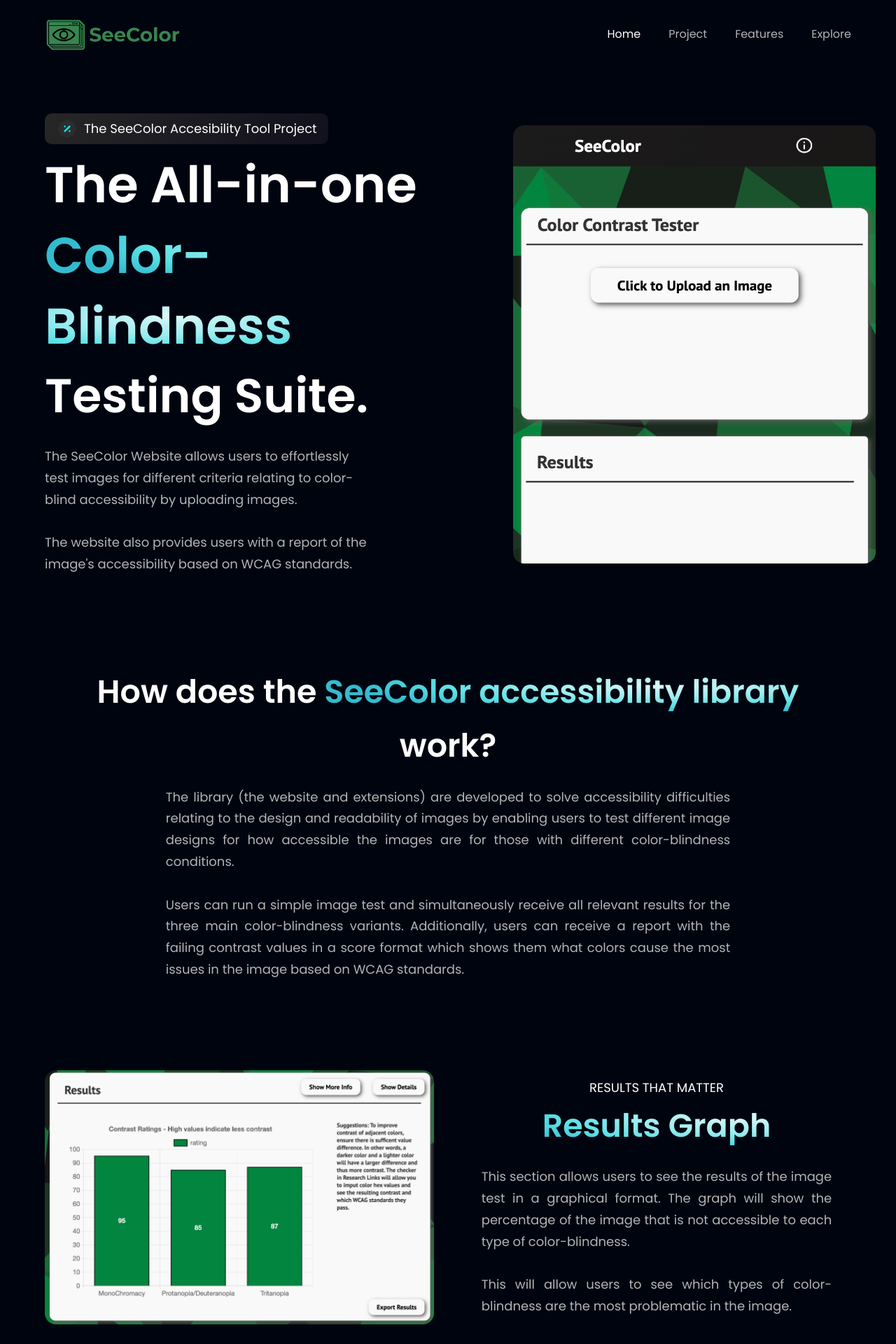
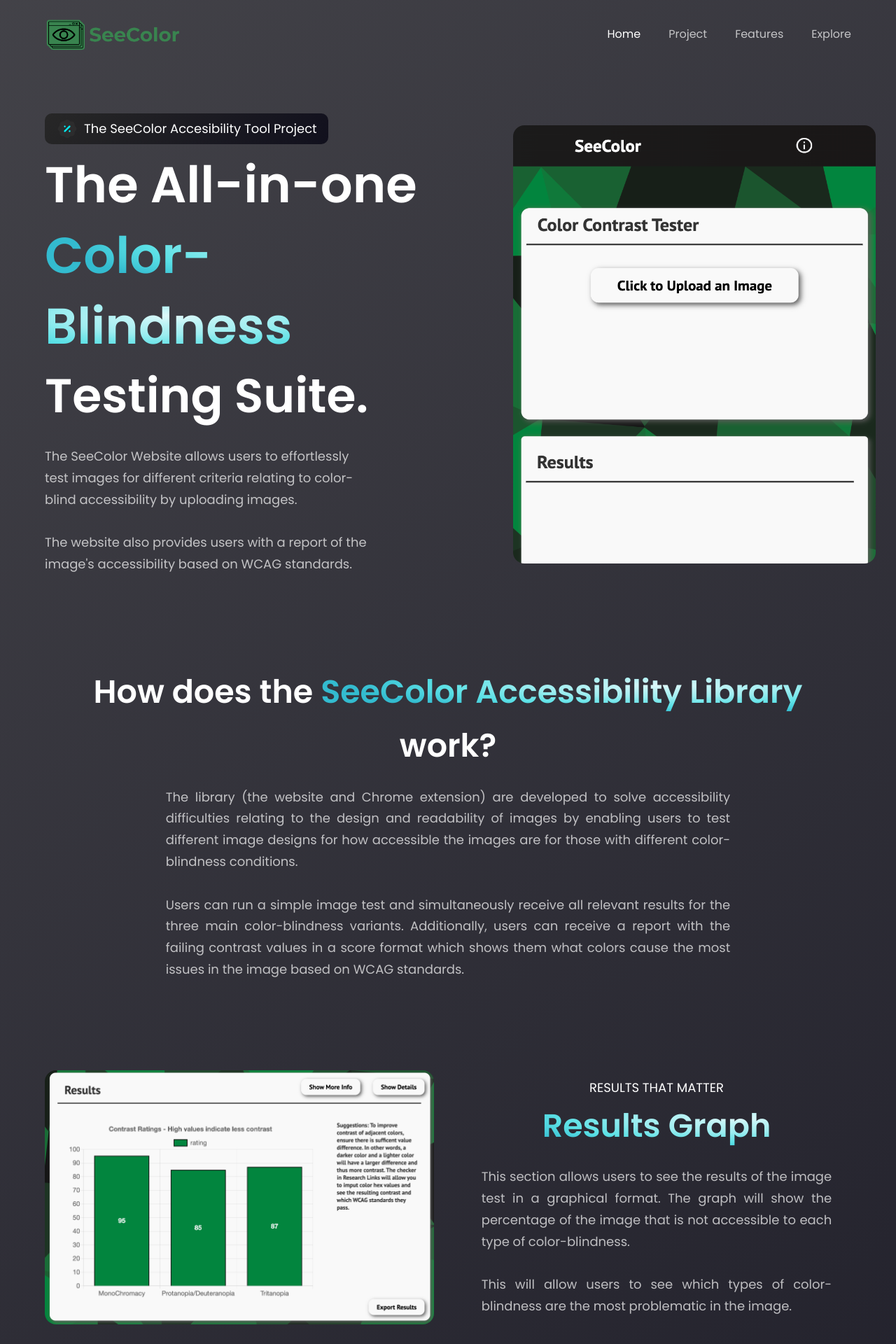
Before and after one commit to wajdialjedaani/SeeColor-Info, a React (Vite) app: page / in a window 1280 px wide. Shown: the top 1920 px of the page at 70% size. Built offline with nearby package versions, Linux system fonts and the light colour scheme; the HTML template or start-up script is replaced by a standard one.

Commit message:
Visual changes & grammar changes

```diff
--- a/src/App.jsx
+++ b/src/App.jsx
@@ -2,20 +2,21 @@
 import { TextToSpeech, Project, ContentAdjustments, DisplayAdjustments, Footer, Navbar, Home, Explore } from "./components";
 
 const App = () => (
-  <div className="bg-primary w-full overflow-hidden">
+  <div className="bg">
+    <div className=" w-full overflow-hidden">
       <div className={`${styles.paddingX} ${styles.flexCenter}`}>
         <div className={`${styles.boxWidth}`}>
           <Navbar />
         </div>
       </div>
 
-    <div className={`bg-primary ${styles.flexStart}`}>
+      <div className={`${styles.flexStart}`}>
         <div className={`${styles.boxWidth}`}>
           <Home />
         </div>
       </div>
 
-    <div className={`bg-primary ${styles.paddingX} ${styles.flexCenter}`}>
+      <div className={`${styles.paddingX} ${styles.flexCenter}`}>
         <div className={`${styles.boxWidth}`}>
           <Project />
           <TextToSpeech />
@@ -26,6 +27,7 @@
         </div>
       </div>
     </div>
+  </div>
 );
 
 export default App;
--- a/src/components/Button.jsx
+++ b/src/components/Button.jsx
@@ -2,7 +2,7 @@
 
 const Button = ({ styles }) => (
   <button type="button" className={`py-4 px-6 font-poppins font-medium text-[18px] text-primary bg-blue-gradient rounded-[10px] outline-none ${styles}`}>
-    <a href="https://github.com/Cookiefied/SeeColor-Extension">Get Started</a>
+    <a href="https://github.com/Cookiefied/SeeColor-Extension/archive/refs/heads/Chrome.zip">Get Started</a>
   </button>
 );
 
--- a/src/components/DisplayAdjustments.jsx
+++ b/src/components/DisplayAdjustments.jsx
@@ -9,10 +9,10 @@
 
         <div className={layout.sectionInfo}>
         <h2 className={`${styles.heading3} w-[100%] flex justify-center items-center font-bold`}>EASY TO USE ON THE GO</h2>
-        <h2 className={`${styles.heading2} flex justify-center text-gradient`}>Browser Extensions</h2>
+        <h2 className={`${styles.heading2} flex justify-center text-gradient`}>Chrome Extension</h2>
         <div className="flex justify-center">
             <p className={`${styles.paragraph} w-[90%] mt-5 text-justify`}>
-            The browser extension versions of the website provide the same functionality as the website, but with the added benefit of being able to use the extension on any website with publicly accessible images.
+            The Chrome extension of the website provide the same functionality as the website, but with the added benefit of being able to use the extension on any website with publicly accessible images.
             <br /><br />
             Download information for the extension can be found down below.
             </p>
--- a/src/components/Project.jsx
+++ b/src/components/Project.jsx
@@ -24,11 +24,11 @@
     <div className={`${layout.sectionInfo} flex justify-center items-center`}>
       <div className="text-center">
         <h2 className={styles.heading2}>
-          How does the <span className="text-gradient">SeeColor accessibility library</span> work?<br className="sm:block hidden" />
+          How does the <span className="text-gradient">SeeColor Accessibility Library</span> work?<br className="sm:block hidden" />
         </h2>
       </div>
       <p className={`${styles.paragraph} max-w-[70%] mt-5 text-justify`}>
-        The library (the website and extensions) are developed to solve accessibility difficulties relating to the design and readability of images by enabling users to test different image designs for how accessible the images are for those with different color-blindness conditions.
+        The library (the website and Chrome extension) are developed to solve accessibility difficulties relating to the design and readability of images by enabling users to test different image designs for how accessible the images are for those with different color-blindness conditions.
         <br />
         <br />
         Users can run a simple image test and simultaneously receive all relevant results for the three main color-blindness variants. Additionally, users can receive a report with the failing contrast values in a score format which shows them what colors cause the most issues in the image based on WCAG standards.
--- a/src/index.css
+++ b/src/index.css
@@ -16,6 +16,15 @@
 
 * {
   scroll-behavior: smooth;
+}
+
+.bg {
+  background: linear-gradient(
+    144.39deg,
+    #f1f1f1 -278.56%,
+    #6d6d6d -78.47%,
+    #11101d 91.61%
+  );
 }
 
 .text-gradient {
```
Also changed, not shown: 1 other file (tests, documents, lock files or other folders). Lines whose indentation alone changed are shown as unchanged.
